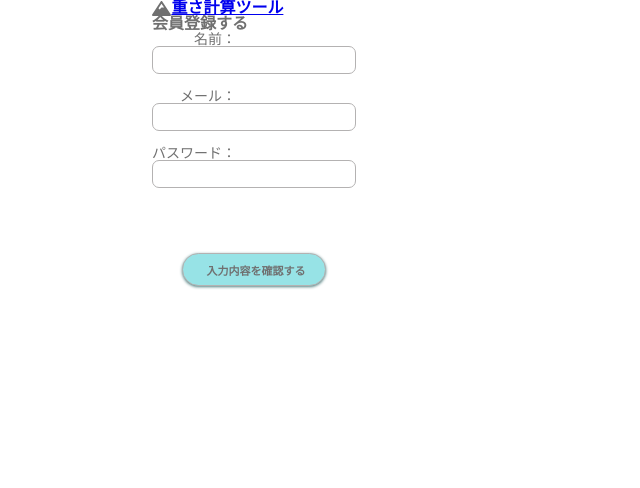
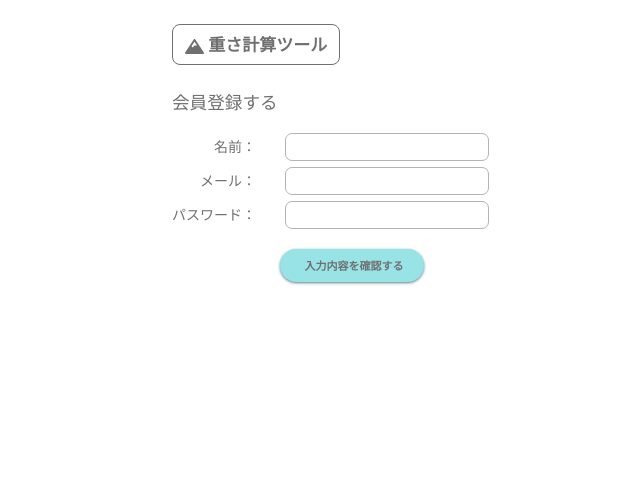
Before and after one commit to hiromicco/mt_tools_calculator, a PHP site: page /join/index.php?action=rewrite in a window 1280 px wide. Shown: the top 488 px of the page, without its empty margins (288-928 px from the left). Run offline with PHP 8.4, Linux system fonts and the light colour scheme; the visitor is signed in with stand-in values (Sample User, id 1); data that the repository does not hold is empty; some libraries are stand-ins or nearby versions.

Commit message:
join/index.php done

```diff
--- a/join/index.php
+++ b/join/index.php
@@ -46,7 +46,7 @@ if ($_REQUEST['action'] == 'rewrite' && isset($_SESSION['join'])) {
   <meta name="viewport" content="width=device-width, initial-scale=1.0">
   <title>登山道具重さ計算ツール</title>
   <link rel="stylesheet" href="../css/reset.css">
-  <link rel="stylesheet" href="../css/join.css">
+  <link rel="stylesheet" href="../css/style.css">
   <!-- FontAwesome -->
   <script src="https://kit.fontawesome.com/c09da6029c.js" crossorigin="anonymous"></script>
   <!-- Font -->
@@ -54,20 +54,20 @@ if ($_REQUEST['action'] == 'rewrite' && isset($_SESSION['join'])) {
 
 <body>
   <div class="container">
-    <header>
-      <div class="header_container">
-        <a class="site_title" href="#">
-          <h1><img src="images/mountain-icon.svg" alt="">重さ計算ツール</h1>
+    <header class="header">
+      <div class="header__inner">
+        <a class="header__title" href="#">
+          <h1><img src="../images/mountain-icon.svg" alt="">重さ計算ツール</h1>
         </a>
       </div><!-- header_container -->
     </header>
 
     <main>
-      <section class="mytool_register">
-        <h2>会員登録する</h2>
+      <section class="register content_pd">
+        <h2 class="title_left">会員登録する</h2>
         <form action="" method="post" enctype="multipart/form-data">
           <dl>
-            <div class="tool_property">
+            <div class="form_container">
               <dt><label for="name">名前：</label></dt>
               <dd>
                 <input type="text" name="name" id="name" maxlength="255" value="<?php print(htmlspecialchars($_POST['name'], ENT_QUOTES)); ?>">
@@ -75,9 +75,9 @@ if ($_REQUEST['action'] == 'rewrite' && isset($_SESSION['join'])) {
                   <p class="error">* 名前を入力してください</p>
                 <?php endif; ?>
               </dd>
-            </div><!-- tool_property -->
+            </div><!-- form_container -->
 
-            <div class="tool_property">
+            <div class="form_container">
               <dt><label for="email">メール：</label></dt>
               <dd>
                 <input type="text" id="email" name="email" maxlength="255" value="<?php print(htmlspecialchars($_POST['email'], ENT_QUOTES)); ?>">
@@ -88,9 +88,9 @@ if ($_REQUEST['action'] == 'rewrite' && isset($_SESSION['join'])) {
                   <p class="error">* 指定されたEメールアドレスは<br>　すでに登録されています</p>
                 <?php endif; ?>
               </dd>
-            </div><!-- tool_property -->
+            </div><!-- form_container -->
 
-            <div class="tool_property">
+            <div class="form_container">
               <dt><label for="password">パスワード：</label></dt>
               <dd>
                 <input type="password" name="password" id="password" maxlength="100" value="<?php print(htmlspecialchars($_POST['password'], ENT_QUOTES)); ?>">
@@ -101,9 +101,9 @@ if ($_REQUEST['action'] == 'rewrite' && isset($_SESSION['join'])) {
                   <p class="error">* パスワードを入力してください</p>
                 <?php endif; ?>
               </dd>
-            </div><!-- tool_property -->
+            </div><!-- form_container -->
           </dl>
-          <input type="submit" class="check_btn confirm_btn" value="入力内容を確認する">
+          <input class="btn btn_md btn_bl" type="submit" class="check_btn confirm_btn" value="入力内容を確認する">
         </form>
       </section><!-- mytool_register -->
 
```
